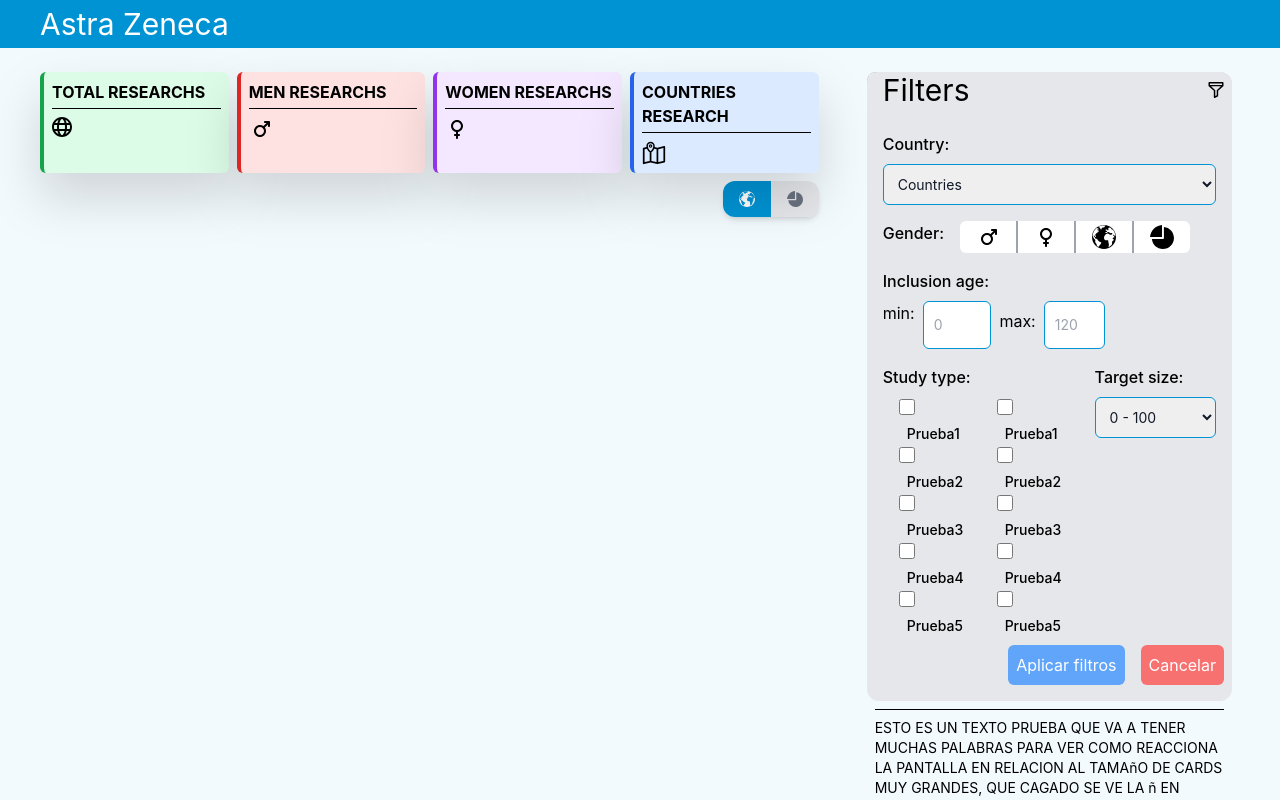
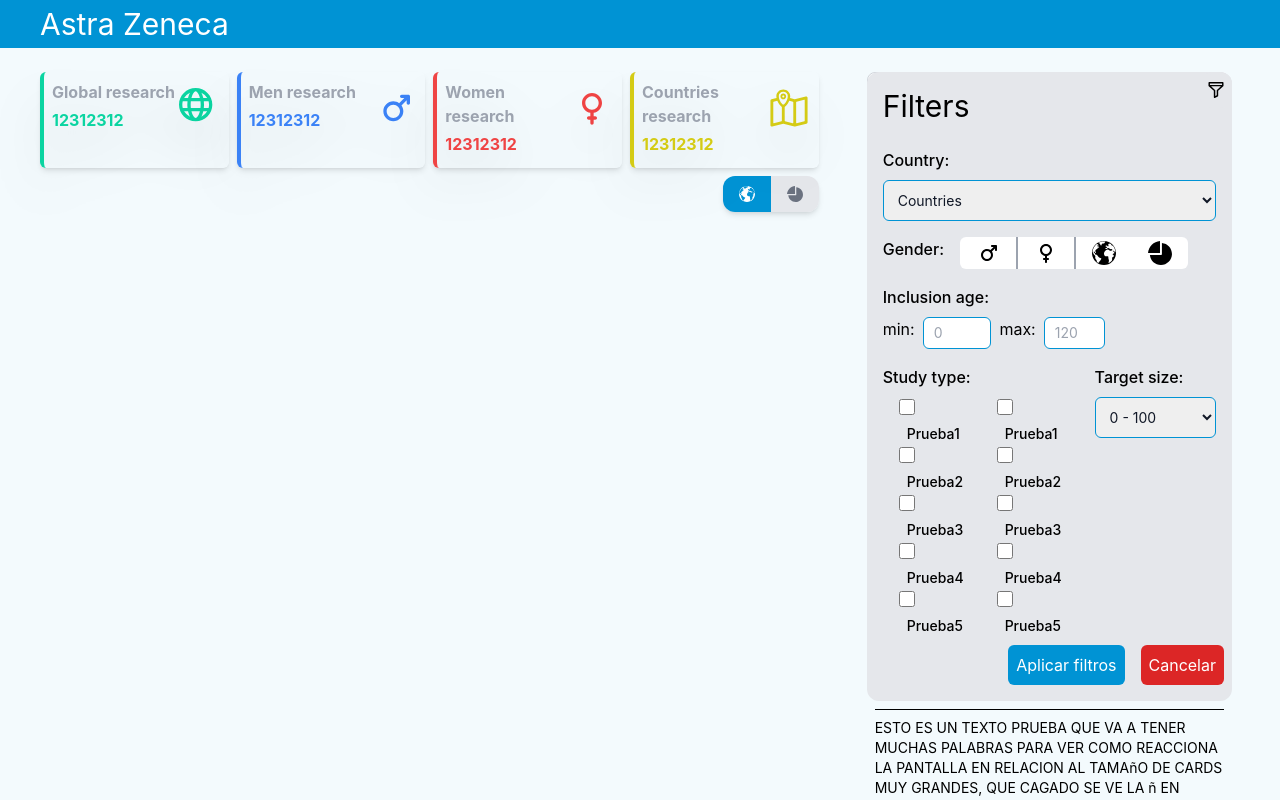
Before and after one commit to Talent-Land/covid19, a React (Create React App) app: page / in a window 1280 px wide. Both pictures are taken after a click on the button 1216 px from the left and 89 px from the top of the page. Shown: the top 800 px of the page. Built offline with nearby package versions, Linux system fonts and the light colour scheme.

Commit message:
statistic card ui

```diff
--- a/src/components/cards/statistic_card.component.tsx
+++ b/src/components/cards/statistic_card.component.tsx
@@ -1,22 +1,32 @@
 import React from "react";
 
 interface props {
-  title: string,
-  color: string,
-  bordercolor: string,
-  children: JSX.Element,
+  title: string;
+  stat: string;
+  color: string;
+  bordercolor: string;
+  children: JSX.Element;
 }
 
-export const StatisticCard = ({ title, color, bordercolor, children }: props) => {
+export const StatisticCard = ({
+  title,
+  stat,
+  color,
+  bordercolor,
+  children,
+}: props) => {
   return (
     <div
-      className={`flex flex-col basis-3/12 ${color} border-l-4 ${bordercolor} rounded-md drop-shadow-2xl mr-2 my-2 p-2`}
+      className={`flex flex-row basis-3/12 border-l-4 ${bordercolor} rounded-md drop-shadow-2xl shadow-md mr-2 my-2 p-2`}
     >
-      {/* RESEARCH TITLE */}
-      <div className="font-bold pb-1">{title}</div>
+      <div className="flex flex-col w-9/12">
+        {/* RESEARCH TITLE */}
+        <div className="font-bold text-grayT-400 pb-1">{title}</div>
+        <div className={`font-bold ${color} pb-1`}>{stat}</div>
+      </div>
 
-      <hr className="border-gray-400"></hr>
-      <div className="pt-2">{children}</div>
+      {/* <hr className="border-gray-400"></hr> */}
+      <div className="items-center pt-2 w-3/12">{children}</div>
     </div>
   );
 };
--- a/src/containers/filter.container.tsx
+++ b/src/containers/filter.container.tsx
@@ -14,29 +14,35 @@ interface props {
 const studyTypeList = ["Prueba1", "Prueba2", "Prueba3", "Prueba4", "Prueba5"];
 
 export const FilterContainer = ({ setfilterState, filterState }: props) => {
+  const [isGender, setisGender] = useState("");
   const [isClickedFilters, setisClickedFilters] = useState(false);
   const [isClickedCancel, setisClickedCancel] = useState(false);
 
   const handleFilters = () => {
-    if(isClickedFilters){
+    if (isClickedFilters) {
       setfilterState(false);
     }
-    if(isClickedCancel){
+    if (isClickedCancel) {
       setfilterState(false);
     }
+  };
+
+  const handleGenderFilter = (state: string) => {
+    setisGender(state);
+    console.log(isGender);
   };
 
   return (
     <div className="rounded-xl bg-grayT-200 h-fit mr-2 mt-2 pb-2">
       <div className="flex flex-row">
-        <div className="w-3/4 text-3xl mx-4">Filters</div>
+        <div className="w-3/4 text-3xl mx-4 mt-4">Filters</div>
         {/* FILTER BUTTON */}
         <div className="w-1/4 flex place-content-end">
           <button
             onClick={() => {
               setfilterState(!filterState);
             }}
-            className="rounded-xl bg-grayT-200 hover:bg-grayT-400 p-2"
+            className="rounded-xl bg-grayT-200 hover:bg-grayT-400 px-2 mb-4"
           >
             <FilterSVG classname="text-blackT fill-current h-4" title={false} />
           </button>
@@ -74,25 +80,40 @@ export const FilterContainer = ({ setfilterState, filterState }: props) => {
             <div className="flex mr-2">
               <div className="inline-flex rounded-md  bg-whiteT">
                 <button
+                  onClick={() => handleGenderFilter("male")}
                   type="button"
-                  className={`rounded-l-md px-4 py-1 border-r-2 border-grayT-400 hover:bg-blueT-800 hover:text-whiteT`}
+                  className={`${
+                    isGender == "male"
+                      ? "bg-blueT-500 text-whiteT"
+                      : "hover:bg-blueT-600 hover:text-whiteT"
+                  } px-4 py-1 rounded-l-md border-r-2 border-grayT-400`}
                 >
                   <MarsSVG classname={`fill-current h-6`} title={false} />
                 </button>
 
                 <button
+                  onClick={() => handleGenderFilter("female")}
                   type="button"
-                  className={`px-4 py-1 border-r-2 border-grayT-400 hover:bg-redT-500 hover:text-whiteT`}
+                  className={`${
+                    isGender == "female"
+                      ? "bg-redT-500 text-whiteT"
+                      : "hover:bg-redT-600 hover:text-whiteT"
+                  } px-4 py-1 border-r-2 border-grayT-400`}
                 >
                   <VenusSVG
-                    classname={` text-black fill-current h-6`}
+                    classname={`fill-current h-6`}
                     title={false}
                   />
                 </button>
 
                 <button
+                  onClick={() => handleGenderFilter("not specified")}
                   type="button"
-                  className={`px-4 py-1 border-r-2 border-grayT-400  hover:bg-purpleT-800 hover:text-whiteT`}
+                  className={`${
+                    isGender == "not specified"
+                      ? "bg-purpleT-600 text-whiteT"
+                      : "hover:bg-purpleT-800 hover:text-whiteT"
+                  } px-4 py-1`}
                 >
                   <AllWorldSVG
                     classname={` text-black fill-current h-6`}
@@ -101,13 +122,15 @@ export const FilterContainer = ({ setfilterState, filterState }: props) => {
                 </button>
 
                 <button
+                  onClick={() => handleGenderFilter("not known")}
                   type="button"
-                  className={`rounded-r-md px-4 py-1 hover:bg-greenT-800 hover:text-whiteT`}
+                  className={`${
+                    isGender == "not known"
+                      ? "bg-greenT-500 text-whiteT"
+                      : "hover:bg-greenT-600 hover:text-whiteT"
+                  } rounded-r-md px-4 py-1`}
                 >
-                  <GraphicSVG
-                    classname={` text-black fill-current h-6`}
-                    title={false}
-                  />
+                  <GraphicSVG classname={`fill-current h-6`} title={false} />
                 </button>
               </div>
             </div>
@@ -135,7 +158,7 @@ export const FilterContainer = ({ setfilterState, filterState }: props) => {
 
               <div className="flex">
                 <label
-                  className="block mb-2 text-md px-2 py-2"
+                  className="block mb-2 text-md px-2"
                   htmlFor="max-age"
                 >
                   max:
@@ -225,16 +248,16 @@ export const FilterContainer = ({ setfilterState, filterState }: props) => {
         <div>
           <Button
             text={"Aplicar filtros"}
-            color={"bg-blueT-400"}
-            colorHover={"hover:bg-blueT-600"}
+            color={"bg-blue-themePrimary"}
+            colorHover={"hover:bg-blue-themeDark"}
             isClicked={isClickedFilters}
             setisClicked={setisClickedFilters}
           />
 
           <Button
             text={"Cancelar"}
-            color={"bg-redT-400"}
-            colorHover={"hover:bg-redT-600"}
+            color={"bg-redT-600"}
+            colorHover={"hover:bg-redT-700"}
             isClicked={isClickedCancel}
             setisClicked={setisClickedCancel}
           />
--- a/src/containers/statistic.container.tsx
+++ b/src/containers/statistic.container.tsx
@@ -12,45 +12,49 @@ export const StatisticContainer = () => {
       <div className="flex flex-row">
         {/* NUMBER OF RESEARCHS */}
         <StatisticCard
-          title="TOTAL RESEARCHS"
-          color="bg-greenT-100"
-          bordercolor="border-greenT-600"
+          title="Global research"
+          stat = "12312312"
+          color="text-[#0BD4A1]"
+          bordercolor="border-[#0BD4A1]"
         >
           <div>
-            <WorldSVG classname="text-blackT fill-current h-6" title={false} />
+            <WorldSVG classname="text-[#0BD4A1] fill-current h-10" title={false} />
           </div>
         </StatisticCard>
 
         {/* NUMBER OF RESEARCHS MEN */}
         <StatisticCard
-          title="MEN RESEARCHS"
-          color="bg-redT-100"
-          bordercolor="border-redT-600"
+          title="Men research"
+          stat = "12312312"
+          color="text-blueT-500"
+          bordercolor="border-blueT-500"
         >
           <div>
-            <MarsSVG classname="text-blackT fill-current h-6" title={false} />
+            <MarsSVG classname="text-blueT-500 fill-current h-10" title={false} />
           </div>
         </StatisticCard>
 
         {/* NUMBER OF RESEARCHS WOMEN */}
         <StatisticCard
-          title="WOMEN RESEARCHS"
-          color="bg-purpleT-100"
-          bordercolor="border-purpleT-600"
+          title="Women research"
+          stat = "12312312"
+          color="text-redT-500"
+          bordercolor="border-redT-500"
         >
           <div>
-            <VenusSVG classname="text-blackT fill-current h-6" title={false} />
+            <VenusSVG classname="text-redT-500 fill-current h-10" title={false} />
           </div>
         </StatisticCard>
 
         {/* NUMBER OF COUNTRIES */}
         <StatisticCard
-          title="COUNTRIES RESEARCH"
-          color="bg-blueT-100"
-          bordercolor="border-blueT-600"
+          title="Countries research"
+          stat = "12312312"
+          color="text-[#D4CB15]"
+          bordercolor="border-[#D4CB15]"
         >
           <div>
-            <CountrieSVG classname="text-blackT fill-current h-6" title={false} />
+            <CountrieSVG classname="text-[#D4CB15] fill-current h-10" title={false} />
           </div>
         </StatisticCard>
       </div>
--- /dev/null
+++ b/src/interface/SAR.tsx
@@ -0,0 +1,67 @@
+export namespace SAR {
+    export interface ClinicalResearch {
+        id: number;
+        trialID: string;
+        lastRefreshedDate: Date;
+        publicTitle: string;
+        scientificTitle: string;
+        primarySponsor: string;
+        registrationDate: Date;
+        sourceRegister: string;
+        webAddress: string;
+        recruitmentStatus: string;
+        enrollmentDate: Date;
+        studyDesign: string;
+        phase: string;
+        contactFirstName: string;
+        contactLastName: string;
+        contactAddress: string;
+        contactEmail: string;
+        contactTel: string;
+        contactAffilation: string;
+        inclusionCriteria: string;
+        exclusionCriteria: string;
+        condition: string;
+        intervention: string;
+        primaryOutcome: string;
+        resultsPostedDate: Date;
+        resultsCompletedDate: Date;
+        resultsUrlLink: string;
+        bridgingFlag: boolean;
+        bridgedType: string;
+        results: boolean;
+        countries: string;
+        id_gender: number;
+        id_studyType: number;
+        inclusionAgeMin: number;
+        inclusionAgeMax: number;
+        inclusionAgeMinUnit: string;
+        inclusionAgeMaxUnit: string;
+        targetSize: number;
+    }
+
+    export interface Country {
+        id: number;
+        name: string;
+        alpha2Code: string;
+        alpha3Code: string;
+        numericCode: number;
+        synonyms: string;
+    }
+
+    export interface CountryClinicalResearch {
+        id: number;
+        id_country: number;
+        id_clinicalResearch;
+    }
+
+    export interface Gender {
+        id: number;
+        name: string;
+    }
+
+    export interface StudyType {
+        id: number;
+        name: string;
+    }
+}
```
